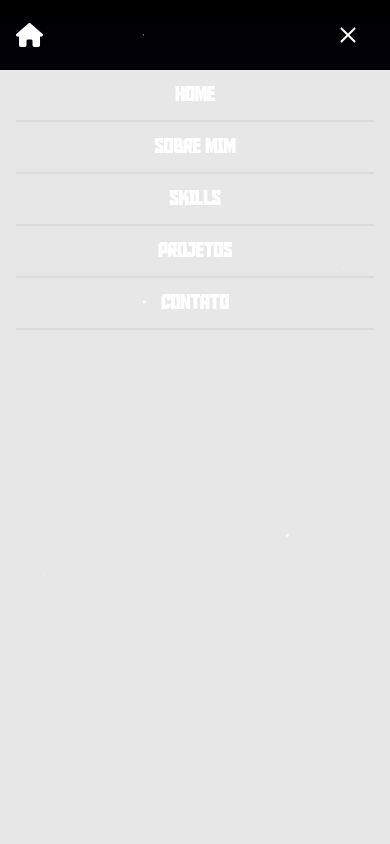
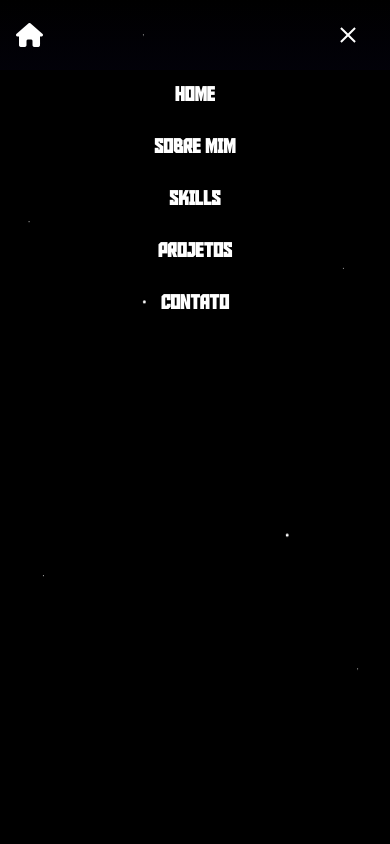
Before and after one commit to henriquerojo/portfolio, a PHP site: page / in a window 390 px wide, after a click that opens the changed part. Run offline with PHP 8.4, Linux system fonts and the light colour scheme; some libraries are stand-ins or nearby versions.

Commit message:
adicionando estilo menu mobile com a função de rolagem no js

```diff
--- a/style.css
+++ b/style.css
@@ -127,6 +127,24 @@
         border: none;
         background: none;
         cursor: pointer;
+    }
+
+    header #menu
+    {
+        background-color: black;
+    }
+
+    header.rolagem #menu
+    {
+        background-color: #e7e7e7;
+    }
+
+    header.rolagem #menu a
+    {
+    color: black;
+    text-decoration: none;
+    font-family: fonte4;
+    font-weight: bold;
     }
 
     #menu
```
